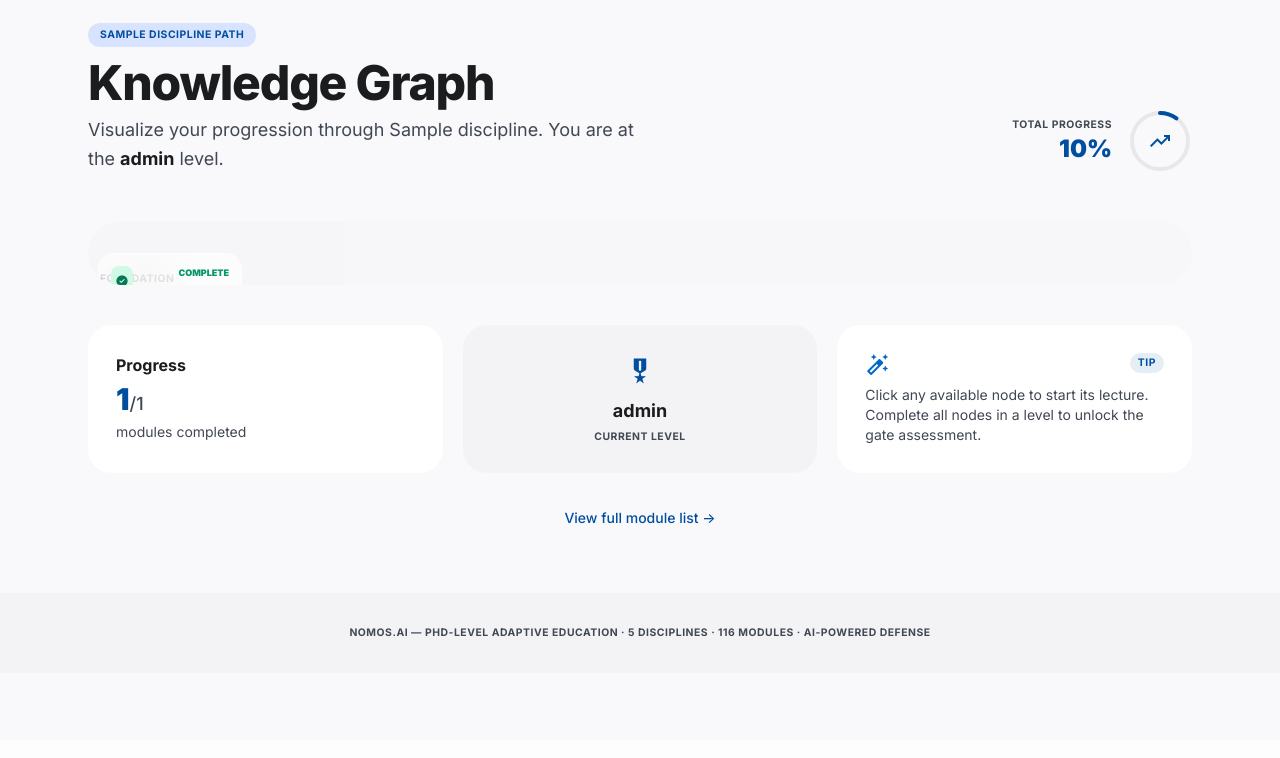
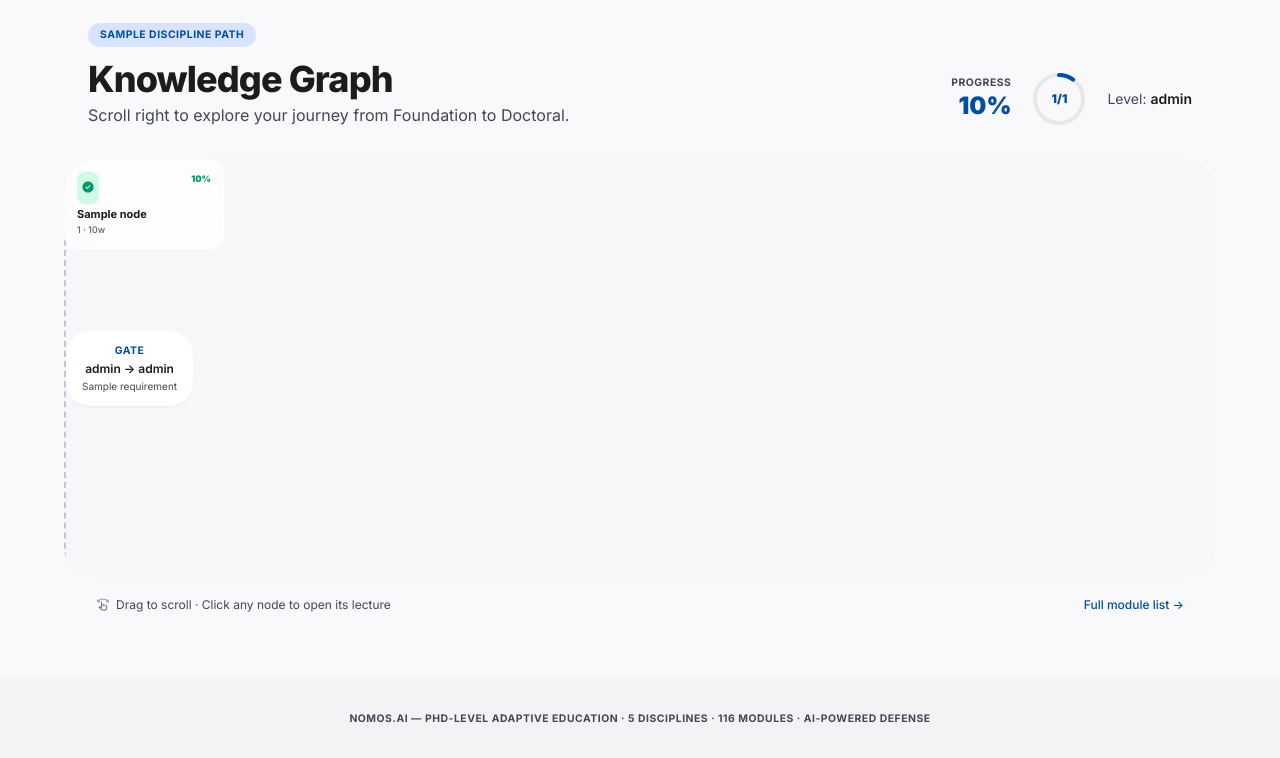
Before and after one commit to projectjwh/nomos.ai, a FastAPI app: template src/phd_platform/web/templates/graph.html in a window 1280 px wide. Shown: the part 60-818 px from the top of the page. Before the commit the page ends 697 px from the top, so only its background shows below. Run offline with FastAPI, Linux system fonts and the light colour scheme; the template is opened without the code that fills it: most values are stand-ins (such as "Sample title", 1, 10 or a date in 2020); parts of the project's set-up code (start-up, migrations or seed data) failed here and were passed over; some libraries are stand-ins or nearby versions.

Commit message:
Redesign Knowledge Graph to horizontal scrolling tech tree
Layout: vertical rows → horizontal flow
- X-axis = progression (Foundation left → Doctoral right)
- Y-axis = modules staggered vertically (3 rows per level)
- Canvas is ~3500px wide, full viewport, overflow-x scroll
- Gate dividers: vertical dashed lines between levels with labels
  (e.g., "Gate: Foundation → Undergraduate, 90% Mastery")

Interactions:
- Drag-to-scroll: mousedown + mousemove pans the canvas
- Auto-scroll: focus node (next available) scrolls into view on load
- Node click: navigates to /lecture/{module_id}
- Hover: scale(1.06) with ambient shadow

Node states:
- Completed: green check, full opacity, score shown
- In Progress: amber pending, score shown
- Available: blue play icon, "START" badge, pulsing glow
- Locked: gray lock, 30% opacity (visible future you scroll toward)

Focus node: larger card (w-48), gradient border, pulsing animation,
"Continue →" gradient CTA

181 tests passing.

Co-Authored-By: Claude Opus 4.6 (1M context) <noreply@anthropic.com>

```diff
--- a/src/phd_platform/web/templates/graph.html
+++ b/src/phd_platform/web/templates/graph.html
@@ -3,80 +3,96 @@
 
 {% block head %}
 <style>
-  .tech-line { stroke: #c1c6d5; stroke-width: 1.5; fill: none; opacity: 0.3; }
+  .tech-line { stroke: #c1c6d5; stroke-width: 1.5; fill: none; opacity: 0.25; }
   .tech-line-active { stroke: #0066cc; stroke-width: 2; fill: none; }
-  .node-card { transition: all 0.3s ease; }
-  .node-card:hover { transform: scale(1.05); z-index: 20; }
+  .node-card { transition: all 0.2s ease; cursor: pointer; }
+  .node-card:hover { transform: scale(1.06); z-index: 30; box-shadow: 0 12px 40px rgba(0,78,159,0.12); }
   .node-completed { opacity: 1; }
   .node-available { opacity: 1; }
   .node-in_progress { opacity: 1; }
-  .node-locked { opacity: 0.4; }
-  .pulse-ring { animation: pulse 2s ease-in-out infinite; }
-  @keyframes pulse { 0%, 100% { opacity: 0.4; } 50% { opacity: 1; } }
+  .node-locked { opacity: 0.3; }
+  .node-locked:hover { opacity: 0.5; }
+  .pulse { animation: pulse-glow 2s ease-in-out infinite; }
+  @keyframes pulse-glow {
+    0%, 100% { box-shadow: 0 0 0 0 rgba(0,78,159,0.2); }
+    50% { box-shadow: 0 0 0 12px rgba(0,78,159,0); }
+  }
+  .tree-canvas { cursor: grab; }
+  .tree-canvas:active { cursor: grabbing; }
+  .gate-divider { border-left: 2px dashed #c1c6d5; }
 </style>
 {% endblock %}
 
 {% block content %}
 <!-- Header -->
-<section class="flex flex-col md:flex-row justify-between items-end gap-6 mb-12">
+<section class="flex flex-col md:flex-row justify-between items-end gap-6 mb-8">
   <div>
     <span class="label-archival text-primary inline-block px-3 py-1 bg-primary-fixed rounded-full mb-3">{{ discipline }} Path</span>
-    <h1 class="text-4xl md:text-5xl font-extrabold tracking-tight text-on-surface">Knowledge Graph</h1>
-    <p class="text-on-surface-variant max-w-xl text-lg leading-relaxed mt-2">
-      Visualize your progression through {{ discipline }}. You are at the <strong class="text-on-surface">{{ current_level }}</strong> level.
-    </p>
+    <h1 class="text-4xl font-extrabold tracking-tight text-on-surface">Knowledge Graph</h1>
+    <p class="text-on-surface-variant mt-1">Scroll right to explore your journey from Foundation to Doctoral.</p>
   </div>
-  <div class="flex gap-4 items-center">
+  <div class="flex gap-5 items-center flex-shrink-0">
     <div class="text-right">
-      <p class="label-archival text-on-surface-variant">Total Progress</p>
+      <p class="label-archival text-on-surface-variant">Progress</p>
       <p class="text-2xl font-black text-primary">{{ progress_pct }}%</p>
     </div>
-    <!-- Progress Ring -->
-    <div class="w-16 h-16 relative">
-      <svg class="w-full h-full -rotate-90" viewBox="0 0 64 64">
-        <circle cx="32" cy="32" r="28" fill="none" stroke="#e8e8ea" stroke-width="4"/>
-        <circle cx="32" cy="32" r="28" fill="none" stroke="#004e9f" stroke-width="4"
-          stroke-dasharray="{{ 175.9 }}" stroke-dashoffset="{{ 175.9 - (175.9 * progress_pct / 100) }}"
+    <div class="w-14 h-14 relative">
+      <svg class="w-full h-full -rotate-90" viewBox="0 0 56 56">
+        <circle cx="28" cy="28" r="24" fill="none" stroke="#e8e8ea" stroke-width="4"/>
+        <circle cx="28" cy="28" r="24" fill="none" stroke="#004e9f" stroke-width="4"
+          stroke-dasharray="150.8" stroke-dashoffset="{{ 150.8 - (150.8 * progress_pct / 100) }}"
           stroke-linecap="round"/>
       </svg>
-      <span class="material-symbols-outlined text-primary absolute inset-0 flex items-center justify-center">trending_up</span>
+      <span class="absolute inset-0 flex items-center justify-center text-xs font-black text-primary">{{ completed_count }}/{{ total_count }}</span>
+    </div>
+    <div class="text-sm text-on-surface-variant">
+      Level: <span class="text-on-surface font-semibold">{{ current_level }}</span>
     </div>
   </div>
 </section>
 
-<!-- Tech Tree Canvas -->
-<section class="relative overflow-x-auto bg-surface-container-low/40 rounded-[2rem] p-8" style="min-height: {{ canvas_h }}px">
-  <!-- SVG Connections -->
-  <svg class="absolute inset-0 w-full h-full pointer-events-none" style="min-width: {{ canvas_w }}px; min-height: {{ canvas_h }}px">
+<!-- Scrollable Horizontal Tech Tree -->
+<div id="tree-canvas" class="tree-canvas overflow-x-auto overflow-y-hidden rounded-[2rem] bg-surface-container-low/40 -mx-6"
+     style="scrollbar-width: thin; scrollbar-color: #c1c6d5 transparent;">
+  <div class="relative" style="width: {{ canvas_w }}px; height: {{ canvas_h }}px; min-height: 420px;">
+
+    <!-- SVG Edge Layer -->
+    <svg class="absolute inset-0 pointer-events-none" width="{{ canvas_w }}" height="{{ canvas_h }}">
       {% for edge in edges %}
       <path class="{% if edge.status == 'active' %}tech-line-active{% else %}tech-line{% endif %}"
-      d="M {{ edge.from_x }} {{ edge.from_y }} C {{ edge.from_x }} {{ (edge.from_y + edge.to_y) // 2 }} {{ edge.to_x }} {{ (edge.from_y + edge.to_y) // 2 }} {{ edge.to_x }} {{ edge.to_y }}"/>
+        d="M {{ edge.from_x }} {{ edge.from_y }} C {{ (edge.from_x + edge.to_x) // 2 }} {{ edge.from_y }} {{ (edge.from_x + edge.to_x) // 2 }} {{ edge.to_y }} {{ edge.to_x }} {{ edge.to_y }}"/>
       {% endfor %}
     </svg>
 
-  <!-- Level Labels -->
-  {% for level_name in ["Foundation", "Undergraduate", "Masters", "Doctoral"] %}
-  <div class="absolute left-3 label-archival text-on-surface-variant" style="top: {{ 50 + loop.index0 * 190 }}px">
-    {{ level_name }}
+    <!-- Gate Dividers -->
+    {% for gate in gates %}
+    <div class="gate-divider absolute top-0 flex flex-col items-center justify-center"
+         style="left: {{ gate.x }}px; height: 100%;">
+      <div class="bg-surface-container-lowest/90 backdrop-blur-sm rounded-xl px-4 py-3 text-center whitespace-nowrap shadow-sm">
+        <p class="label-archival text-primary mb-0.5">Gate</p>
+        <p class="text-xs font-semibold text-on-surface">{{ gate.level_from }} → {{ gate.level_to }}</p>
+        <p class="text-[10px] text-on-surface-variant mt-0.5">{{ gate.requirement }}</p>
+      </div>
     </div>
     {% endfor %}
 
     <!-- Nodes -->
     {% for node in nodes %}
-  <a href="/lecture/{{ node.id }}"
-    class="node-card node-{{ node.status }} absolute glass-panel rounded-2xl p-3 border border-white/40
-      {% if node.id == focus_node_id %}w-48 p-5 border-2 border-primary-container shadow-xl z-10
-      {% else %}w-36{% endif %}"
-    style="left: {{ node.x - (96 if node.id != focus_node_id else 96) }}px; top: {{ node.y }}px">
+    <a href="/lecture/{{ node.id }}" {% if node.id == focus_node_id %}id="focus-node"{% endif %}
+       class="node-card node-{{ node.status }} absolute glass-panel rounded-2xl border border-white/50
+         {% if node.id == focus_node_id %}p-4 w-48 border-2 border-primary-container shadow-xl z-10 pulse
+         {% else %}p-3 w-40{% endif %}"
+       style="left: {{ node.x }}px; top: {{ node.y }}px;"
+       title="{{ node.name }}">
 
-    <div class="flex justify-between items-start mb-1.5">
+      <div class="flex justify-between items-start mb-1">
         {% if node.status == "completed" %}
-      <div class="p-1 bg-emerald-100 text-emerald-700 rounded-lg">
+        <div class="p-1 bg-emerald-100 text-emerald-600 rounded-lg">
           <span class="material-symbols-outlined text-sm" style="font-variation-settings: 'FILL' 1;">check_circle</span>
         </div>
-      <span class="text-[9px] font-black text-emerald-600">COMPLETE</span>
+        <span class="text-[9px] font-black text-emerald-600">{{ node.score }}%</span>
         {% elif node.status == "in_progress" %}
-      <div class="p-1 bg-amber-100 text-amber-700 rounded-lg">
+        <div class="p-1 bg-amber-100 text-amber-600 rounded-lg">
           <span class="material-symbols-outlined text-sm">pending</span>
         </div>
         <span class="text-[9px] font-black text-amber-600">{{ node.score }}%</span>
@@ -84,47 +100,57 @@
         <div class="p-1 bg-primary/10 text-primary rounded-lg">
           <span class="material-symbols-outlined text-sm">play_circle</span>
         </div>
-      <span class="text-[9px] font-black text-primary {% if node.id == focus_node_id %}pulse-ring{% endif %}">AVAILABLE</span>
+        <span class="text-[9px] font-black text-primary">START</span>
         {% else %}
         <div class="p-1 bg-surface-container-high text-outline rounded-lg">
           <span class="material-symbols-outlined text-sm">lock</span>
         </div>
-      <span class="text-[9px] font-black text-outline">LOCKED</span>
         {% endif %}
       </div>
 
-    <p class="text-xs font-bold text-on-surface leading-tight">{{ node.name }}</p>
+      <p class="text-[11px] font-bold text-on-surface leading-tight">{{ node.name }}</p>
+      <p class="text-[9px] text-on-surface-variant mt-0.5">{{ node.id }} · {{ node.weeks }}w</p>
 
       {% if node.id == focus_node_id %}
-    <p class="text-[10px] text-on-surface-variant mt-2 mb-3">{{ node.weeks }} weeks</p>
-    <div class="gradient-cta text-center text-xs font-bold py-2 rounded-xl">Continue Learning</div>
+      <div class="gradient-cta text-center text-[10px] font-bold py-1.5 rounded-xl mt-2">Continue →</div>
       {% endif %}
     </a>
     {% endfor %}
-</section>
 
-<!-- Stats Bento -->
-<section class="grid grid-cols-1 md:grid-cols-3 gap-5 mt-10">
-  <div class="bg-surface-container-lowest rounded-[1.5rem] p-7">
-    <h4 class="text-on-surface font-bold mb-1">Progress</h4>
-    <p class="text-3xl font-black text-primary">{{ completed_count }}<span class="text-on-surface-variant text-lg font-medium">/{{ total_count }}</span></p>
-    <p class="text-sm text-on-surface-variant mt-1">modules completed</p>
   </div>
-  <div class="bg-surface-container-low rounded-[1.5rem] p-7 flex flex-col items-center justify-center text-center">
-    <span class="material-symbols-outlined text-primary text-3xl mb-2" style="font-variation-settings: 'FILL' 1;">military_tech</span>
-    <h4 class="text-lg font-bold text-on-surface">{{ current_level }}</h4>
-    <p class="label-archival text-on-surface-variant mt-1">Current Level</p>
 </div>
-  <div class="bg-surface-container-lowest rounded-[1.5rem] p-7">
-    <div class="flex justify-between items-start mb-2">
-      <span class="material-symbols-outlined text-primary-container">auto_fix_high</span>
-      <span class="label-archival text-primary px-2 py-0.5 bg-primary/10 rounded-full">Tip</span>
+
+<!-- Bottom hint -->
+<div class="flex items-center justify-between mt-4 px-2">
+  <p class="text-xs text-on-surface-variant flex items-center gap-1.5">
+    <span class="material-symbols-outlined text-sm text-outline">swipe</span>
+    Drag to scroll · Click any node to open its lecture
+  </p>
+  <a href="/courses/{{ discipline_id }}" class="text-xs text-primary font-medium hover:underline">Full module list →</a>
 </div>
-    <p class="text-sm text-on-surface-variant">Click any available node to start its lecture. Complete all nodes in a level to unlock the gate assessment.</p>
-  </div>
-</section>
 
-<div class="text-center mt-8">
-  <a href="/courses/{{ discipline_id }}" class="text-sm text-primary font-medium hover:underline">View full module list &rarr;</a>
-</div>
+<script>
+// Drag-to-scroll
+const canvas = document.getElementById('tree-canvas');
+let isDragging = false, startX, scrollLeft;
+canvas.addEventListener('mousedown', (e) => {
+  if (e.target.closest('a')) return;
+  isDragging = true;
+  startX = e.pageX - canvas.offsetLeft;
+  scrollLeft = canvas.scrollLeft;
+});
+document.addEventListener('mousemove', (e) => {
+  if (!isDragging) return;
+  e.preventDefault();
+  const x = e.pageX - canvas.offsetLeft;
+  canvas.scrollLeft = scrollLeft - (x - startX);
+});
+document.addEventListener('mouseup', () => { isDragging = false; });
+
+// Auto-scroll to focus node on load
+window.addEventListener('load', () => {
+  const focus = document.getElementById('focus-node');
+  if (focus) focus.scrollIntoView({ behavior: 'smooth', inline: 'center', block: 'nearest' });
+});
+</script>
 {% endblock %}
```
Also changed, not shown: src/phd_platform/web/routes/graph.py (+58 -22 lines). Lines whose indentation alone changed are shown as unchanged.
